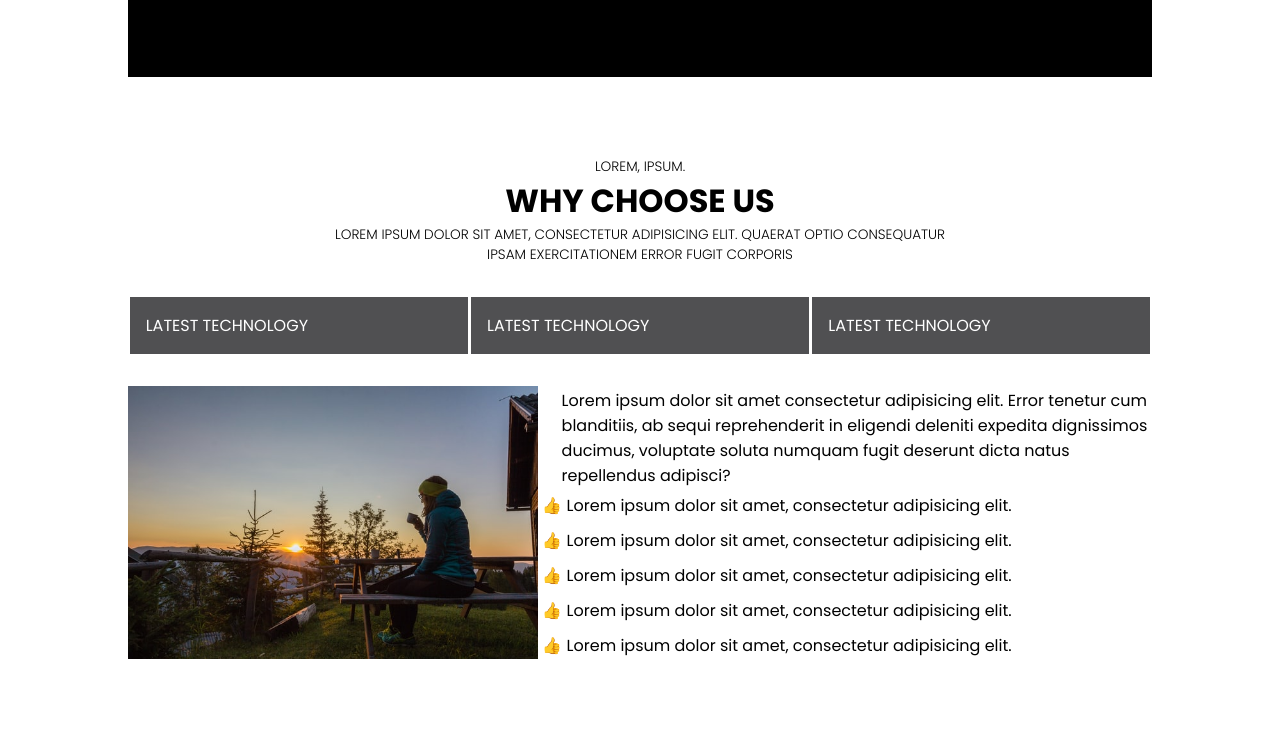
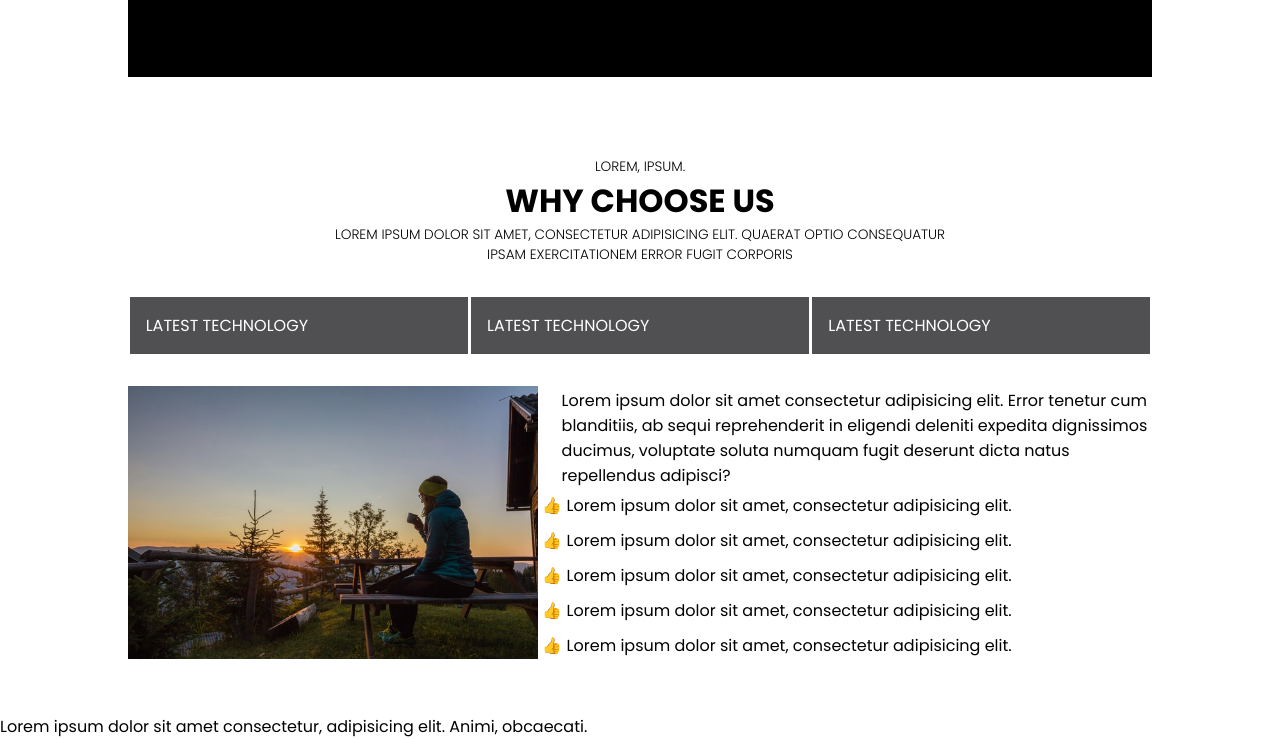
Before and after one commit to nabin747/meiplay_website, a plain HTML site: page index.html in a window 1280 px wide. Shown: the part 3276-4015 px from the top of the page. Before the commit the page ends 3990 px from the top, so only its background shows below. Drawn offline with Linux system fonts and the light colour scheme; files whose address does not match are found by name.

Commit message:
change at index

```diff
--- a/index.html
+++ b/index.html
@@ -240,7 +240,9 @@
               <li class="tech-list">Lorem ipsum dolor sit amet, consectetur adipisicing elit.</li></ul>
             </div>
           </div>
-
+          <div class="create">
+            Lorem ipsum dolor sit amet consectetur, adipisicing elit. Animi, obcaecati.
+          </div>
 
         </section>
 
```
